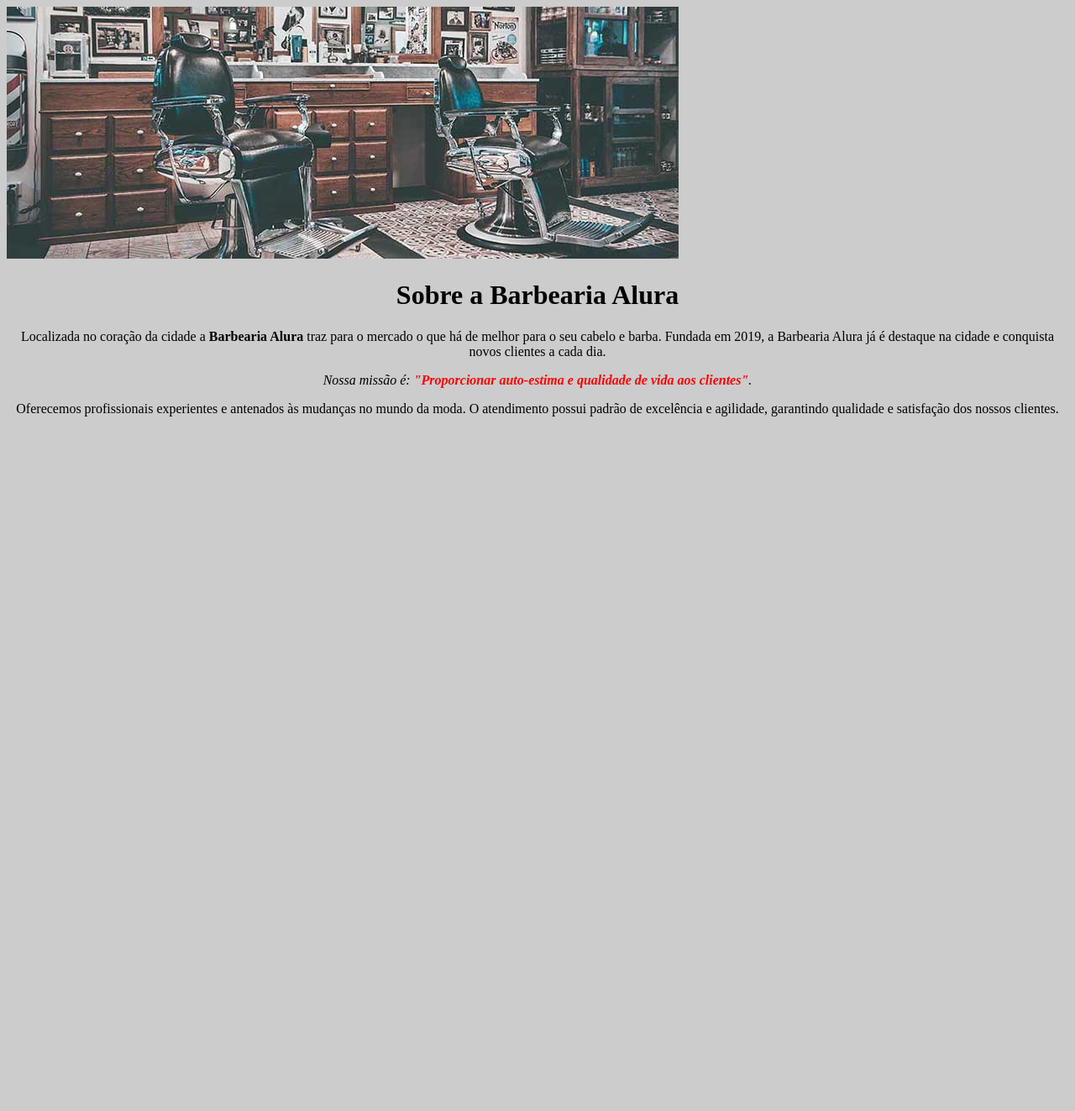
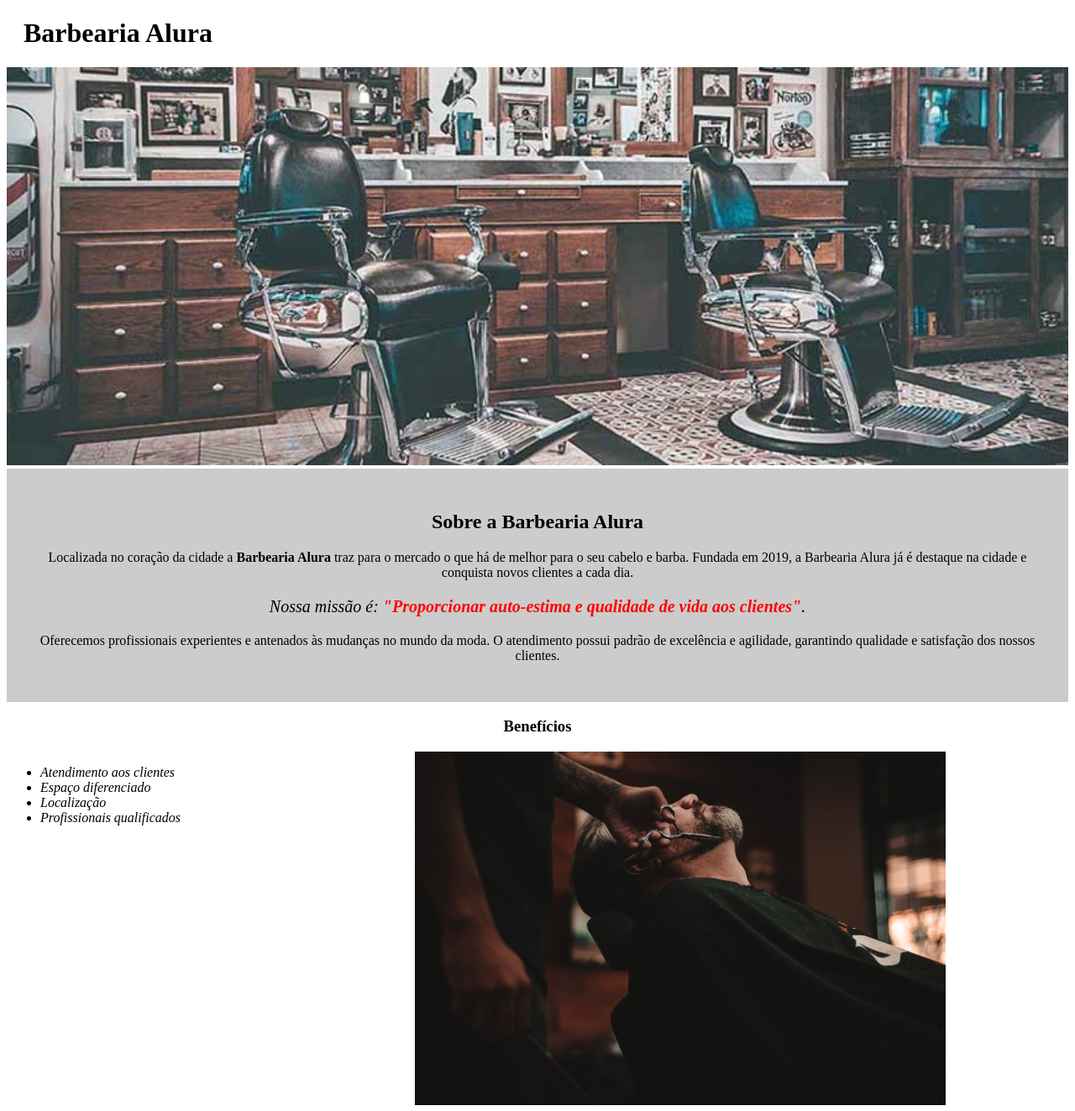
Before and after one commit to Esdraz/alura-html, a plain HTML site: page index.html in a window 1280 px wide. Shown: the whole page at 84% size. Before the commit the page ends 800 px from the top, so only its background shows below. Drawn offline with Linux system fonts and the light colour scheme.

Commit message:
curso html-ccs-parte1 completo

```diff
--- a/index.html
+++ b/index.html
@@ -7,14 +7,32 @@
     </head>
 
     <body>
+        <div>
+            <h1 class="titulo-principal">Barbearia Alura</h1>
+        </div>
         <img id="banner" src="banner.jpg">
+        <div class="principal">
+            <h2 class="titulo-centralizado">Sobre a Barbearia Alura</h2>
 
-        <h1>Sobre a Barbearia Alura</h1>
+            <p> Localizada no coração da cidade a <strong>Barbearia Alura</strong> traz para o mercado o que há de melhor para o seu cabelo e barba. Fundada em 2019, a Barbearia Alura já é destaque na cidade e conquista novos clientes a cada dia.</p>
 
-        <p> Localizada no coração da cidade a <strong>Barbearia Alura</strong> traz para o mercado o que há de melhor para o seu cabelo e barba. Fundada em 2019, a Barbearia Alura já é destaque na cidade e conquista novos clientes a cada dia.</p>
+            <p id="missao"><em>Nossa missão é: <strong> "Proporcionar auto-estima e qualidade de vida aos clientes"</strong>.</em></p>
 
-        <p id="missao"><em>Nossa missão é: <strong> "Proporcionar auto-estima e qualidade de vida aos clientes"</strong>.</em></p>
+            <p> Oferecemos profissionais experientes e antenados às mudanças no mundo da moda. O atendimento possui padrão de excelência e agilidade, garantindo qualidade e satisfação dos nossos clientes.</p>
+        </div>
 
-        <p> Oferecemos profissionais experientes e antenados às mudanças no mundo da moda. O atendimento possui padrão de excelência e agilidade, garantindo qualidade e satisfação dos nossos clientes.</p>
+        <div class="beneficios">
+            <h3 class="titulo-centralizado">Benefícios</h3>
+
+            <ul>
+                <li class="itens">Atendimento aos clientes</li>
+                <li class="itens">Espaço diferenciado</li>
+                <li class="itens">Localização</li>
+                <li class="itens">Profissionais qualificados</li>
+            </ul>
+            <img src="beneficios.jpg" class="imagemBeneficios">
+
+        </div>
     </body>
+
 </html>
--- a/style.css
+++ b/style.css
@@ -1,12 +1,16 @@
-body {
-    background: #CCCCCC
+#banner {
+    width: 100%;
 }
 
-banner {
-    width: auto;
+.principal {
+    background: #CCCCCC;
+    padding: 30px;
+}
+.titulo-principal {
+    padding-left: 20px;
 }
 
-h1 {
+.titulo-centralizado {
     text-align: center;
 }
 
@@ -14,10 +18,28 @@ p {
     text-align: center;
 }
 
-missao {
+#missao {
     font-size: 20px;
 }
 
 em strong {
     color: #FF0000;
 }
+
+.itens {
+    font-style: italic;
+}
+.beneficios {
+    background: #FFFFFF;
+}
+
+ul {
+    display: inline-block;
+    vertical-align: top;
+    width: 20%;
+    margin-right: 15%;
+}
+
+.imagemBeneficios {
+    width: 50%;
+}
```
Also changed, not shown: beneficios.jpg (added).
